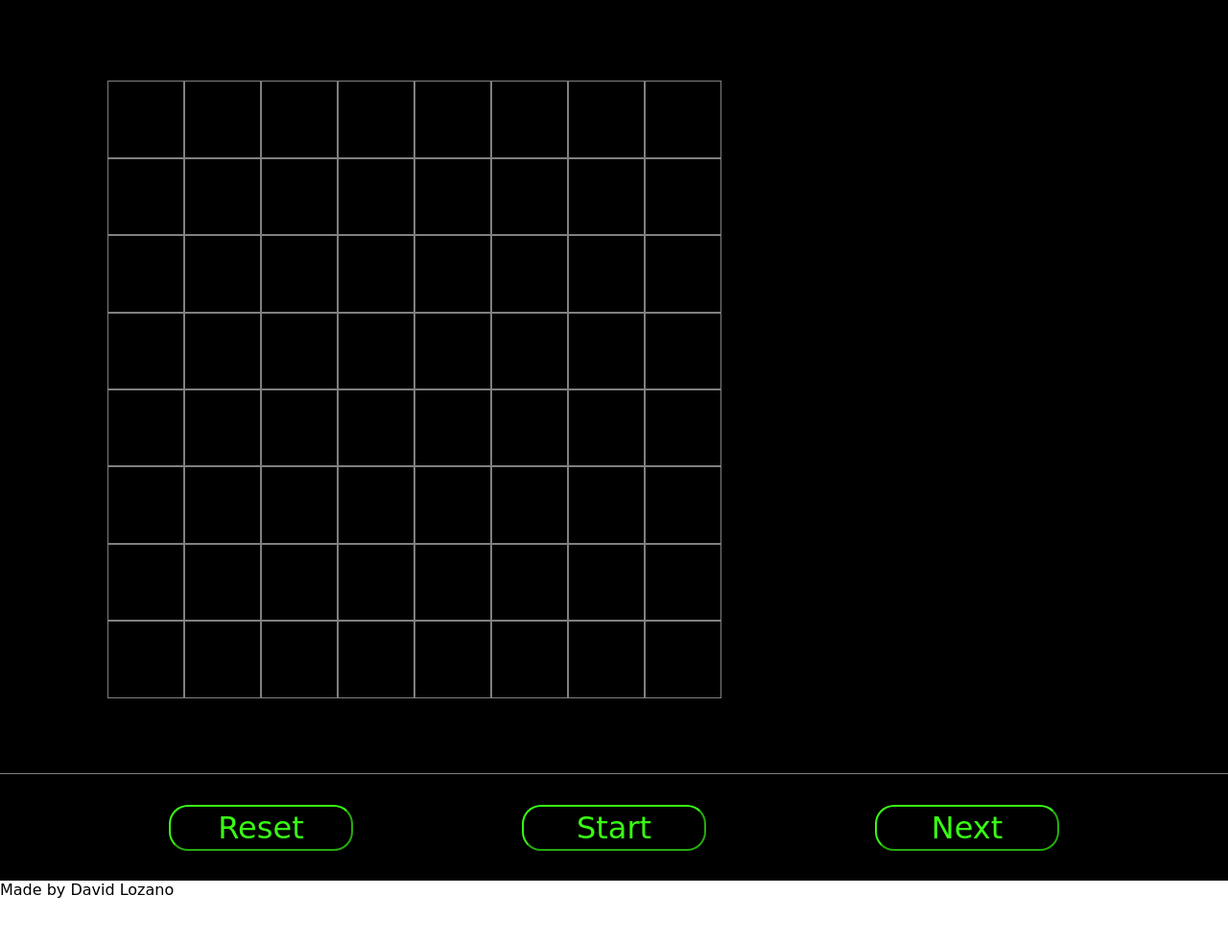
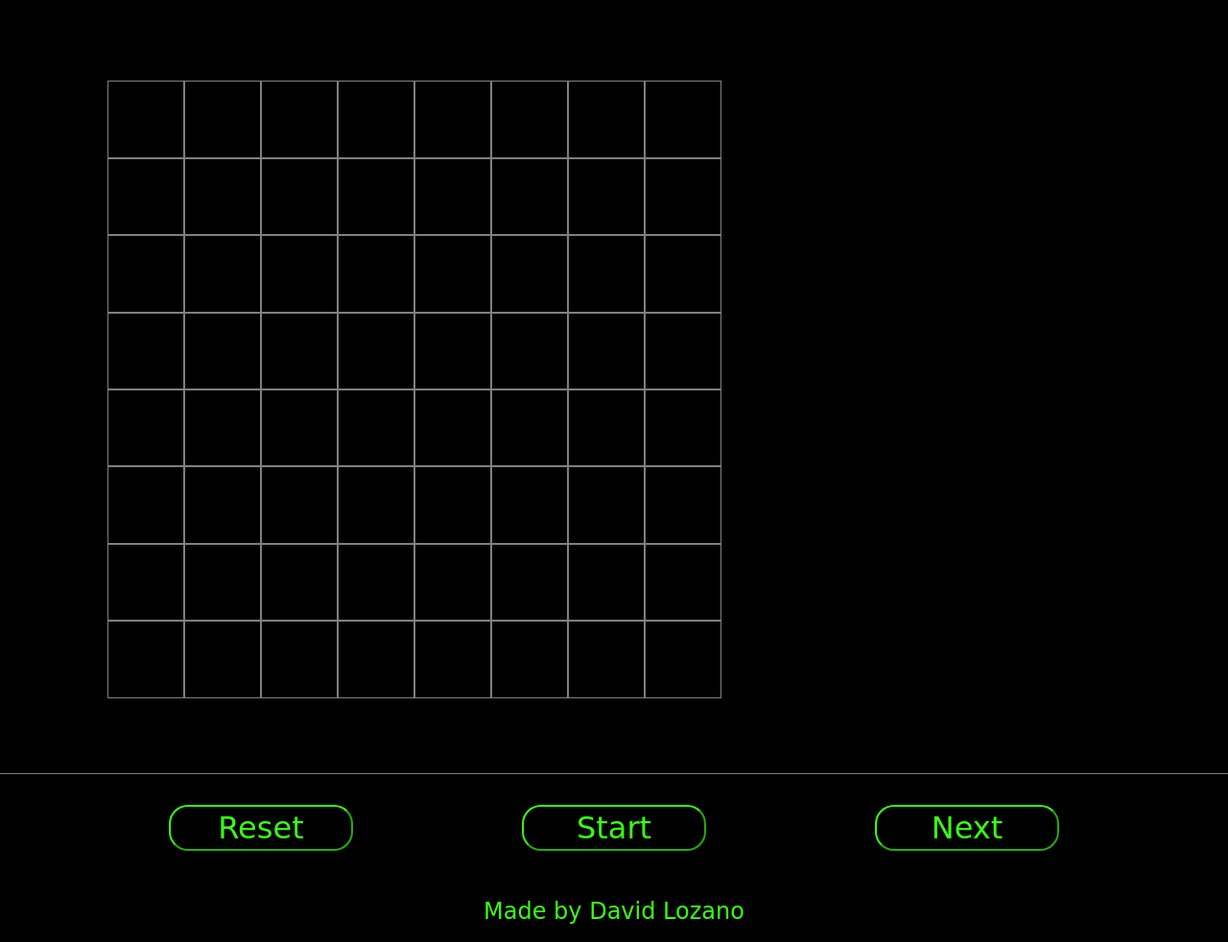
Before and after one commit to dawgun/202207-w2chwe-david-lozano, a website: page public/index.html in a window 1280 px wide. Shown: the part 106-1088 px from the top of the page at 96% size. Before the commit the page ends 1043 px from the top, so only its background shows below. Drawn offline with nearby package versions, Linux system fonts and the light colour scheme; files that its build step writes are made by us from their sources; a web font is replaced by a local one.

Commit message:
Created footer component style

```diff
--- /dev/null
+++ b/src/sass/components/_footer.scss
@@ -0,0 +1,9 @@
+.name-creator {
+  background-color: black;
+  height: 4rem;
+  color: #39ff14;
+  font-size: 1.5rem;
+  display: flex;
+  justify-content: center;
+  align-items: center;
+}
--- a/src/sass/style.scss
+++ b/src/sass/style.scss
@@ -2,3 +2,4 @@
 @use "./components/header";
 @use "./components/main";
 @use "./components/game-buttons";
+@use "./components/footer";
```
